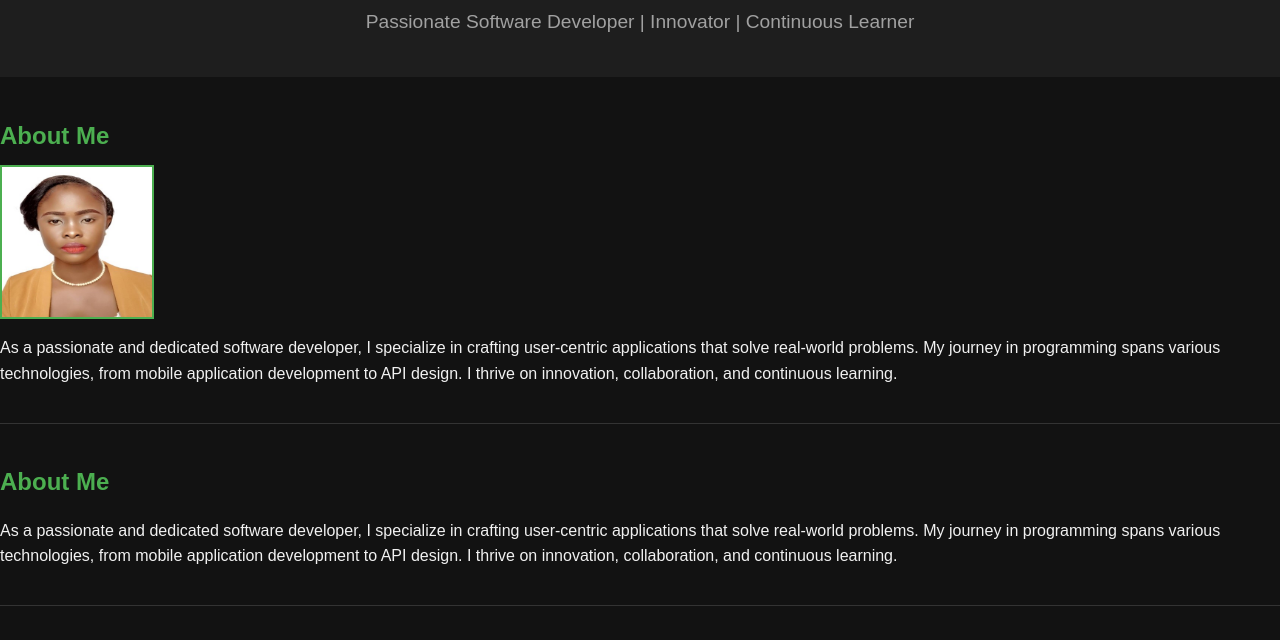
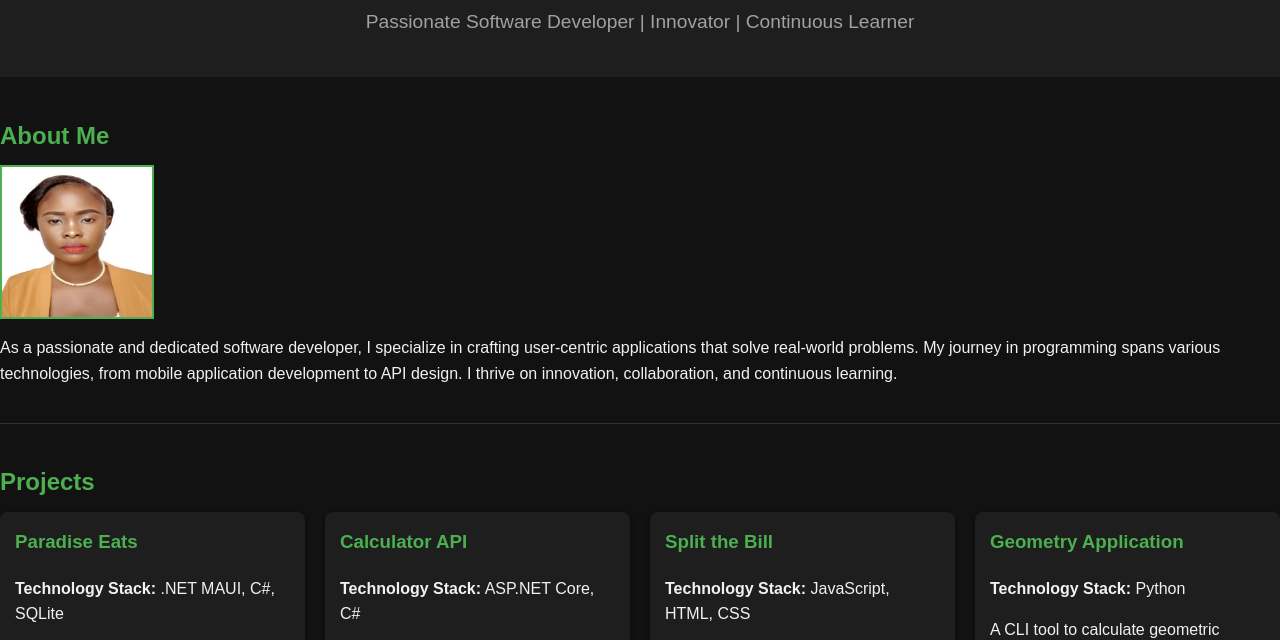
Before and after one commit to GreatOJ/portfoliopage, a plain HTML site: page index.html in a window 1280 px wide. Shown: the part 96-736 px from the top of the page. Drawn offline with Linux system fonts and the light colour scheme.

Commit message:
Update index.html

```diff
--- a/index.html
+++ b/index.html
@@ -20,10 +20,7 @@
             <img src="profile.jpg" alt="Ibe Uchechi Great Profile Picture" class="profile-pic">
             <p>As a passionate and dedicated software developer, I specialize in crafting user-centric applications that solve real-world problems. My journey in programming spans various technologies, from mobile application development to API design. I thrive on innovation, collaboration, and continuous learning.</p>
         </section>
-        <section id="about">
-            <h2>About Me</h2>
-            <p>As a passionate and dedicated software developer, I specialize in crafting user-centric applications that solve real-world problems. My journey in programming spans various technologies, from mobile application development to API design. I thrive on innovation, collaboration, and continuous learning.</p>
-        </section>
+
 
         <section id="projects">
             <h2>Projects</h2>
```
